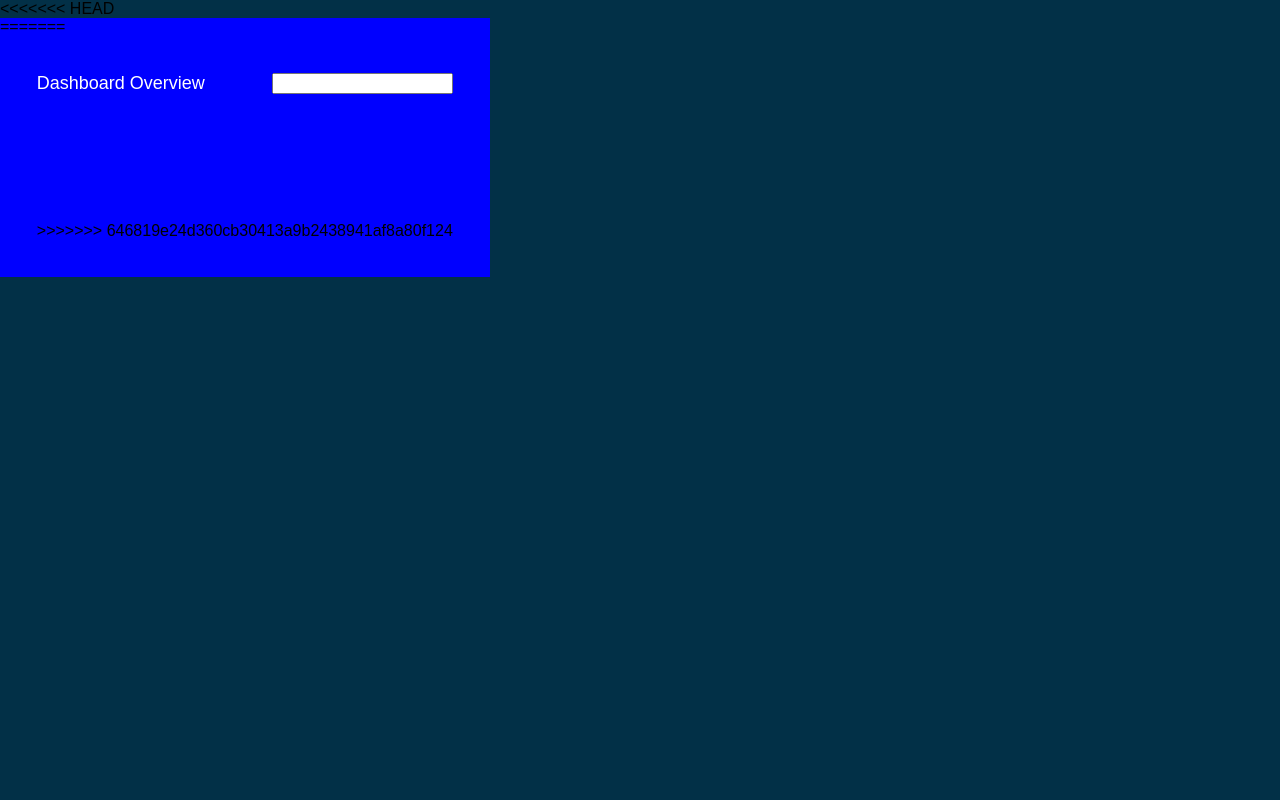
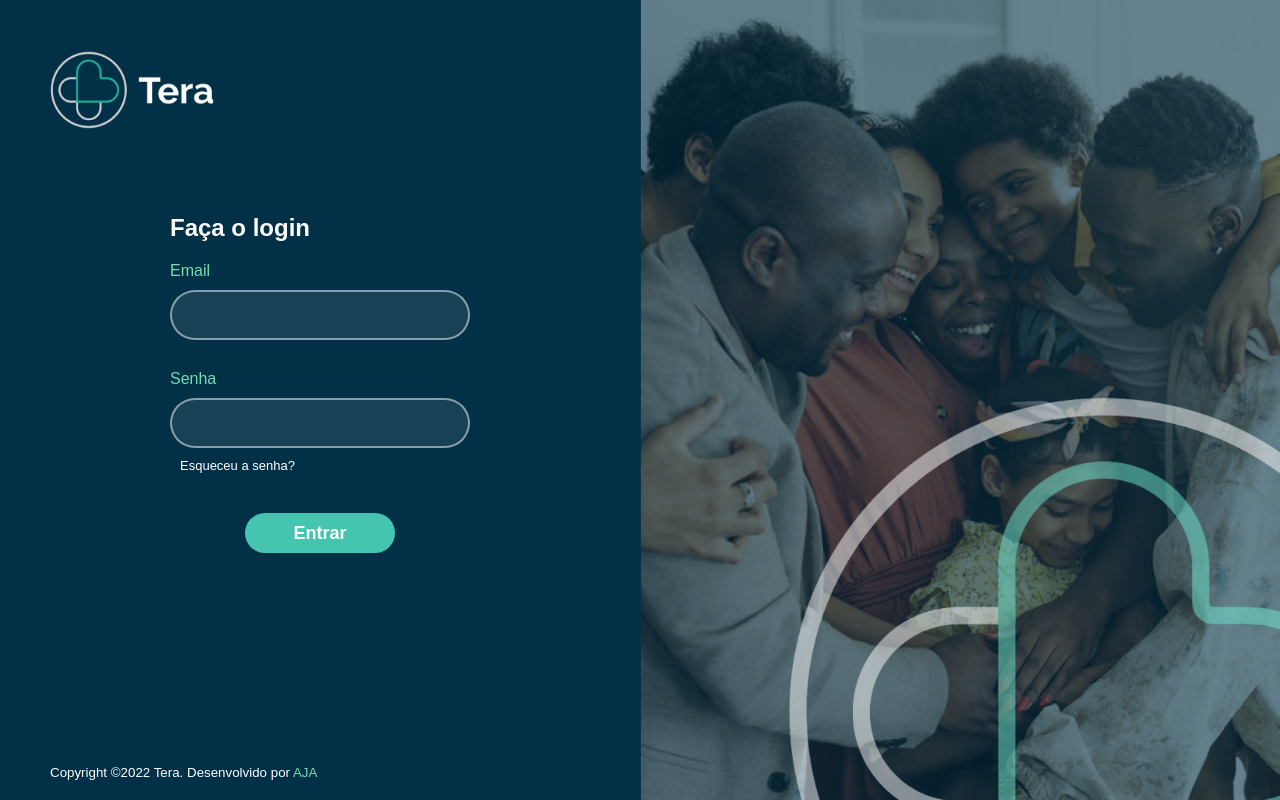
Before and after one commit to aasjunior/tera_dashboard, a Flask app: page / in a window 1280 px wide. Run offline with Flask 3, Linux system fonts and the light colour scheme.

Commit message:
login front ok

```diff
--- a/views/login.html
+++ b/views/login.html
@@ -1,19 +1,40 @@
 {% include 'blades/header.html' %}
 
-<<<<<<< HEAD
-<div class="wrapper d-flex row">
-    <main class="main">
+<div class="">
+    <main class="main-login">
+        <section class="side-left"> <!--Left side-->
+            <div>
+                <img class="logo" src="{{ url_for('static', filename='imgs/figures/Tera-logo.png') }}" alt="Meditate" class="meditateFig">
+            </div>
+            <div class="div-login">
+                <div>
+                    <h2>Faça o login</h2>
+                    <form action="" class="form-login">
+                        <div>
+                            <label class="lbl-green" for="">Email</label>
+                            <br>
+                            <input class="txt-login" type="text">
+                        </div>
+                        <div>
+                            <label class="lbl-green" for="">Senha</label>
+                            <br>
+                            <input class="txt-login" type="text">
+                            <p class="p-senha">Esqueceu a senha?</p>
+                        </div>
+                        <button class="btn-login">Entrar</button>
+                    </form>
+                </div>
+            </div>
+            <div class="div-copy">
+                <p class="p-copy">
+                    Copyright ©2022 Tera. Desenvolvido por <span class="span-copy">AJA</span>
+                </p>
+            </div>
+        </section>
 
-=======
-<div class="main">
-    <main class="container w-auto">
-        <header class="header row space-between w-auto">
-            <h1 class="title">Dashboard Overview</h1>
-            <input type="search">
-        </header>
-        <section class="dashboard">
-        </section>
->>>>>>> 646819e24d360cb30413a9b2438941af8a80f124
+      <section class="side-right"> <!--Right side-->
+        <!-- <img class="img-lateral" src="{{ url_for('static', filename='imgs/figures/img-lateral.png') }}" alt="Meditate" class="meditateFig"> -->
+      </section>
     </main>
 </div>
 
--- a/views/static/css/login.css
+++ b/views/static/css/login.css
@@ -1,3 +1,109 @@
-.main{
-    background-color: blue;
+.body-margin{
+    margin: 0;
 }
+
+.main-login{
+    max-width: 100vw;
+    display: flex;
+    color: #ffffff;
+}
+
+.side-left{
+    /* background-color: aqua; */
+    padding: 50px;
+    justify-self: center;
+    justify-content: center;
+    /* border: #45C4B0 1px solid; */
+}
+
+.side-right{
+    height: 100vh;
+    margin-bottom: 0;
+    background-image: url("../imgs/figures/img-lateral.png");
+    max-width: 50vw;
+    background-size: cover;
+    background-repeat: no-repeat;
+}
+
+.div-login{
+    height: 50vh;
+    display: flex;
+    flex-direction: column;
+    justify-content: center;
+    align-items: center;
+    margin-top: 50px;
+    margin-bottom: 50px;
+    /* background-color: blueviolet; */
+}
+
+.lbl-green{
+    color: var(--color-green);
+}
+
+.form-login{
+    display: grid;
+    gap: 20px;
+    margin-top: 20px;
+}
+
+.btn-login{
+    margin-top: 20px;
+    width: 150px;
+    height: 40px;
+    background-color: #45C4B0;
+    border: none;
+    border-radius: 100px;
+    justify-self: center;
+    color: #ffffff;
+    font-size: 18px;
+    font-weight: bold;
+}
+
+.txt-login{
+    margin-top: 10px;
+    margin-bottom: 10px;
+    box-sizing: border-box;
+    width: 300px;
+    height: 50px;
+    background: rgba(217, 217, 217, 0.1);
+    border: 2px solid rgba(255, 255, 255, 0.49);
+    border-radius: 100px;
+    color: #ffffff;
+    padding-left: 10px;
+}
+
+.p-senha{
+    padding-left: 10px;
+    font-size: small;
+    font-weight: lighter;
+}
+
+:is(.side-left, .side-right){
+    width: 50vw;
+}
+
+/* .img-lateral{
+    width: 100%;
+    height: 100vh;
+} */
+
+.logo{
+    width: 200px;
+    height: auto;
+}
+
+.div-copy{
+    position: fixed;
+    bottom: 20px;
+    /* background-color: #0b0b0b; */
+}
+
+.p-copy{
+    font-style: normal;
+    font-weight: lighter;
+    font-size: smaller;
+}
+
+.span-copy{
+    color: var(--color-green);
+}
```
